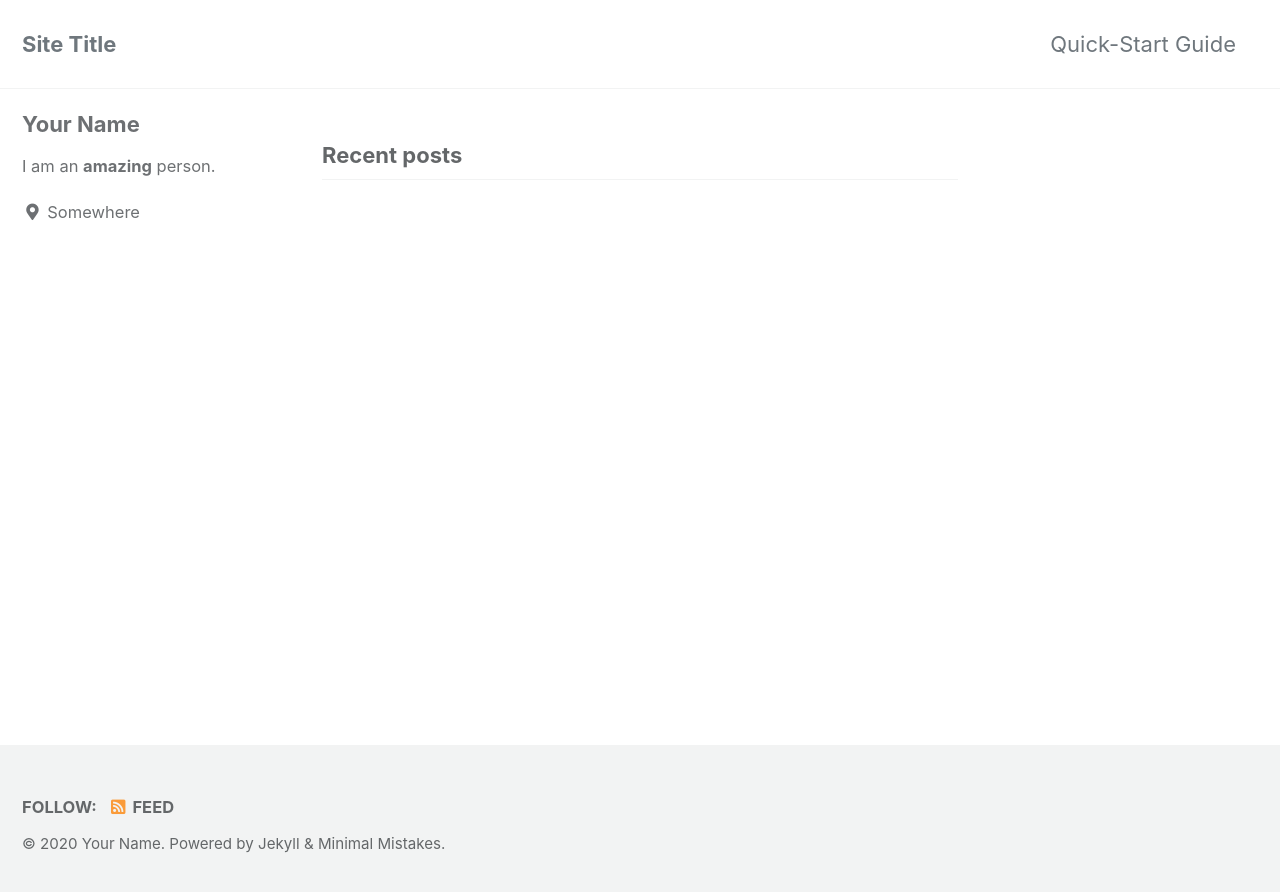
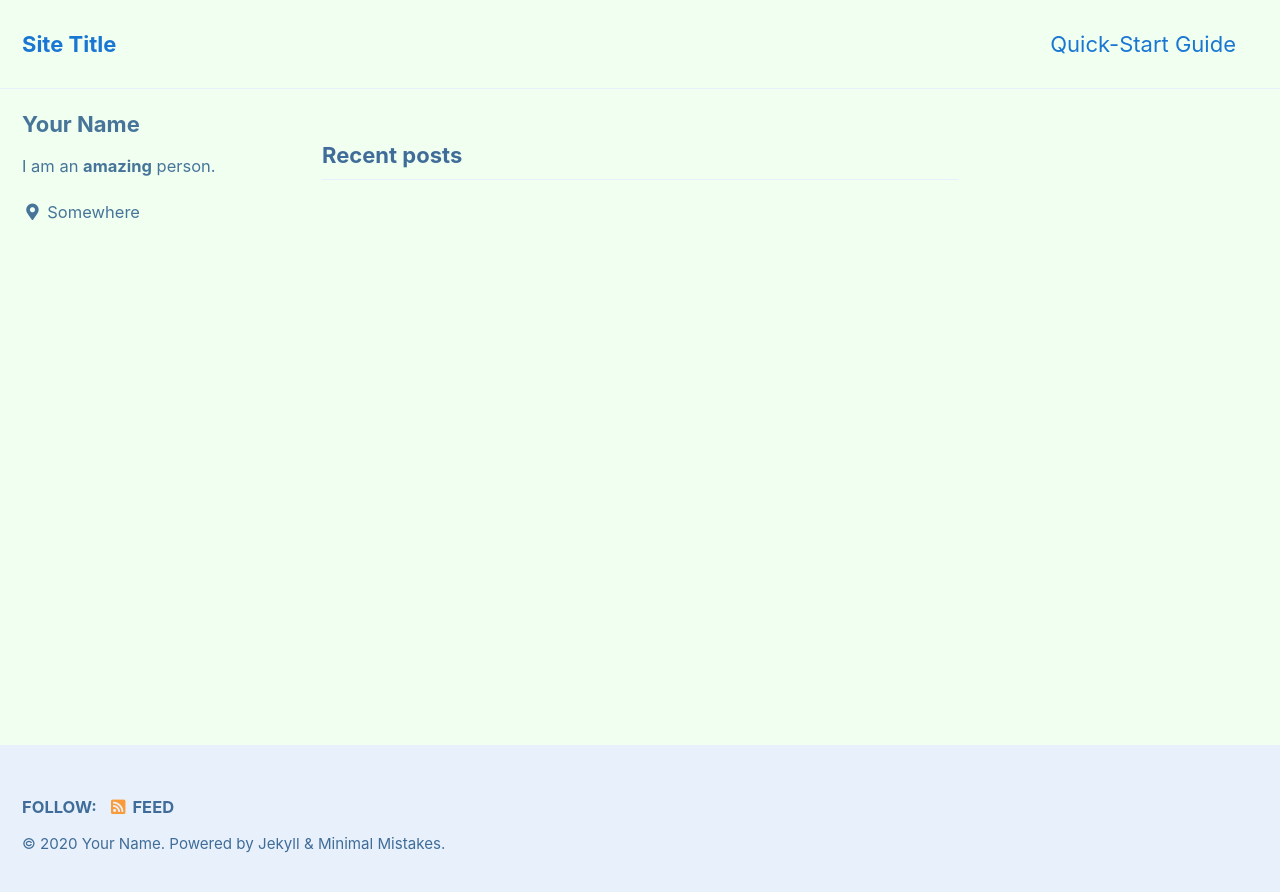
Before and after one commit to SurfingOrca/SurfingOrca.github.io, a Jekyll site: the page built from index.html, in a window 1280 px wide. Shown: the top 892 px of the page. Built offline with Jekyll 4.4.1, drawn with Linux system fonts in a browser that asks for light colours; cached includes are drawn as plain includes; the list of posts is cut into pages by our own code.

Commit message:
"Changed Skin"

```diff
--- a/_config.yml
+++ b/_config.yml
@@ -12,7 +12,7 @@
 
 # theme                  : "minimal-mistakes-jekyll"
 remote_theme             : "SurfingOrca/minimal-mistakes"
-minimal_mistakes_skin    : "default" # "air", "aqua", "contrast", "dark", "dirt", "neon", "mint", "plum", "sunrise"
+minimal_mistakes_skin    : "aqua" # "default", "air", "contrast", "dark", "dirt", "neon", "mint", "plum", "sunrise"
 
 # Site Settings
 locale                   : "en-US"
```
